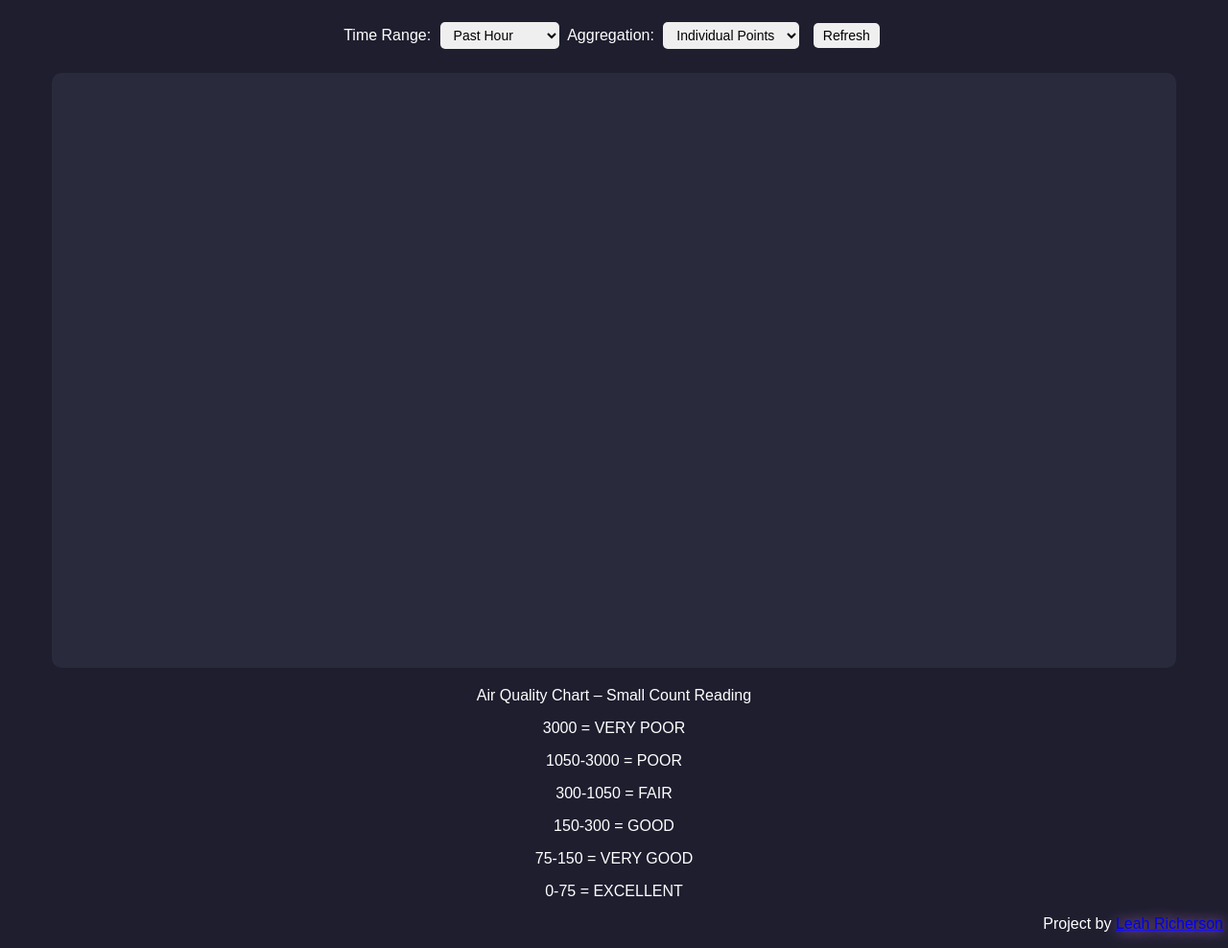
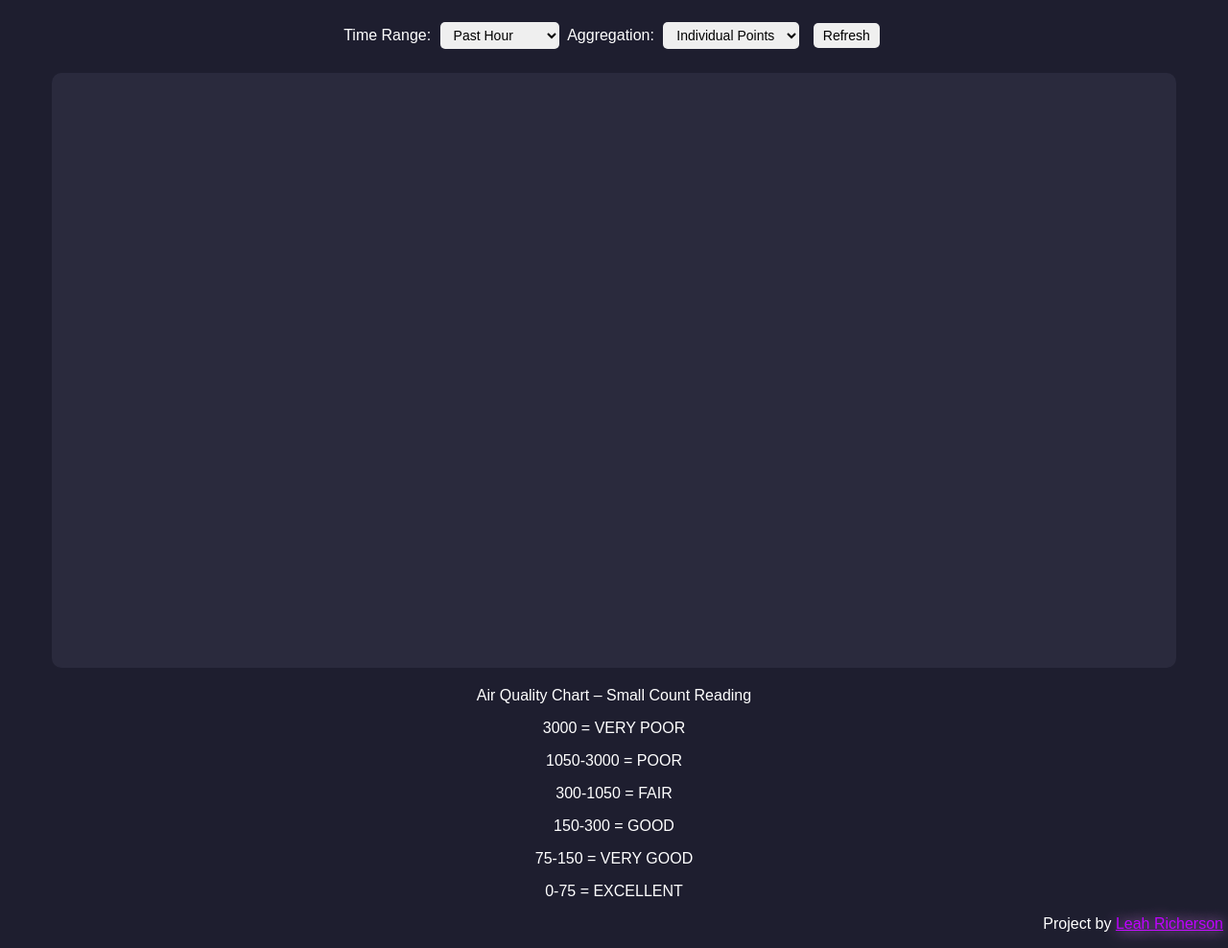
Before and after one commit to Coolperson33/AirqualityIRL, a website: page site.html in a window 1280 px wide. Shown: the part 60-1048 px from the top of the page at 96% size. Drawn offline with nearby package versions, Linux system fonts and the light colour scheme; no server answers.

Commit message:
changed the css on my name again

```diff
--- a/site.html
+++ b/site.html
@@ -91,7 +91,7 @@
 <p>75-150 = VERY GOOD</p>
 <p>0-75 = EXCELLENT</p>
 <div id="credit">
-  <p>Project by <span id="name"><a href="https://coolperson33.github.io/leahricherson3/#">Leah Richerson</a></span></p>
+  <p>Project by <a id="name" href="https://coolperson33.github.io/leahricherson3/#">Leah Richerson</a></p>
 </div>
 </body>
 </html>
```
